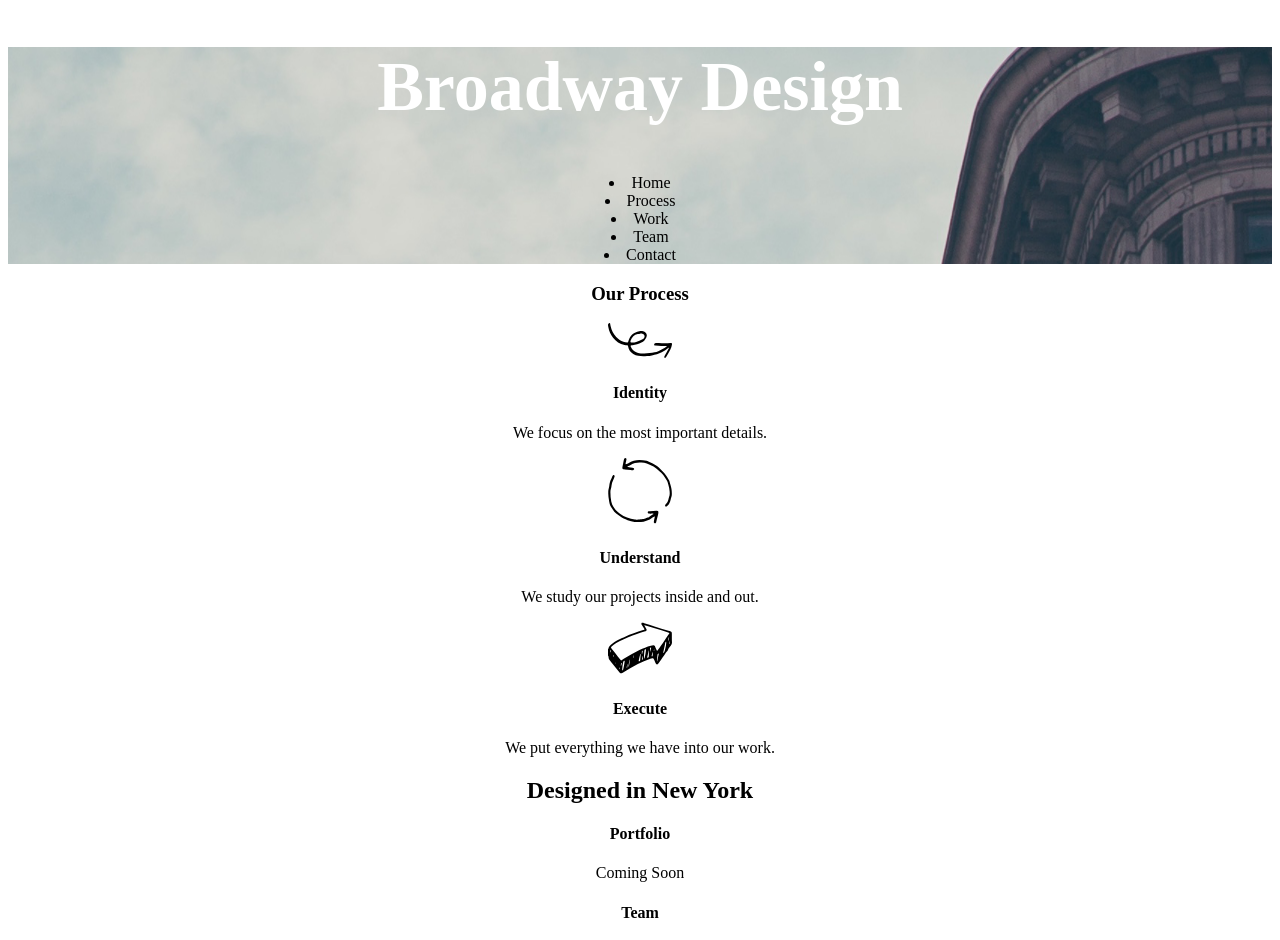
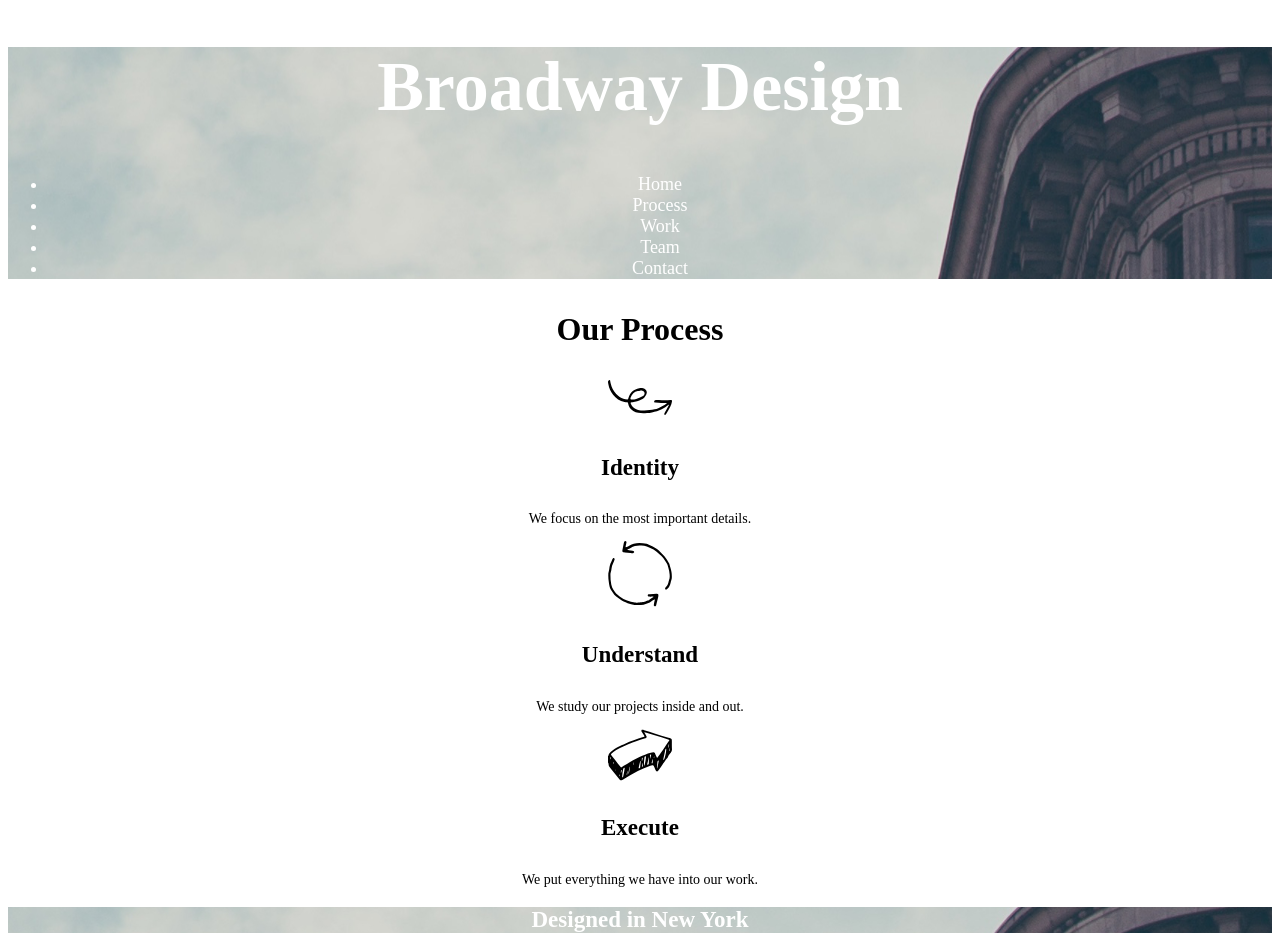
Before and after one commit to kgh4life/broadway, a plain HTML site: page index.html in a window 1280 px wide. Shown: the top 940 px of the page. Drawn offline with Linux system fonts and the light colour scheme; files whose address does not match are found by name.

Commit message:
added background images

```diff
--- a/index.html
+++ b/index.html
@@ -9,16 +9,18 @@
      <header class="header">
           <h1 id="title">Broadway Design</h1>
           <nav class="list">
-                <li>Home</li>
-                <li>Process</li>
-                <li>Work</li>
-                <li>Team</li>
-                <li>Contact</li>
+              <ul>
+                <li id="#Home">Home</li>
+                <li id="#Process">Process</li>
+                <li id= "#Work">Work</li>
+                <li id="#Team">Team</li>
+                <li id="#Contact">Contact</li>
+              </ul>
           </nav>
      </header>
    </div>
    <div>
-      <h3>Our Process<h3>
+      <h3 id="process">Our Process<h3>
       <img src="./resources/images/identify.svg"/>
       <h4>Identity</h4>
       <p>We focus on the most important details.</p>
@@ -33,9 +35,9 @@
     <h2>Designed in New York<h2>
     <h4>Portfolio</h4>
      <p>Coming Soon</p>
-     <h4>Team</h4>
+     <h4 id="team">Team</h4>
      <p>We're Hiring!</p>
-      <h4>Contact</h4>
+      <h4 id="contact">Contact</h4>
       <p>Phone: (555)-555-5555<br/> E-mail: test@example.com <br/>Twitter: @test
 
    </div>
--- a/resources/css/style.css
+++ b/resources/css/style.css
@@ -1,5 +1,5 @@
 body {text-align: center;
-     }
+      }
 
 #title {font-family: helvitica;
         font-size: 70px;
@@ -7,5 +7,32 @@ body {text-align: center;
         color: white;
         }
 
-.header {background-image:url(I:\Broadway\resources\images\the-flatiron-building.png);
-         }
+
+  .header { background-image: url("../images/the-flatiron-building.png");
+          }
+
+ .list {font-family: helvitica;
+        font-size: 18px;
+        color: white;
+       }
+
+ h3 {font-family: helvitica;
+     font-size: 32px;
+     font-weight: bold;
+   }
+
+   h4 {font-family: helvitica;
+       font-size: 23px;
+       font-weight: bold;
+     }
+
+   p {font-family: helvitica;
+      font-size: 14px;
+      }
+
+ h2 {font-family: helvitica;
+     font-size: 23px;
+     font-weight: bold;
+     color: white;
+     background-image: url("../images/the-flatiron-building.png");
+    }
```
